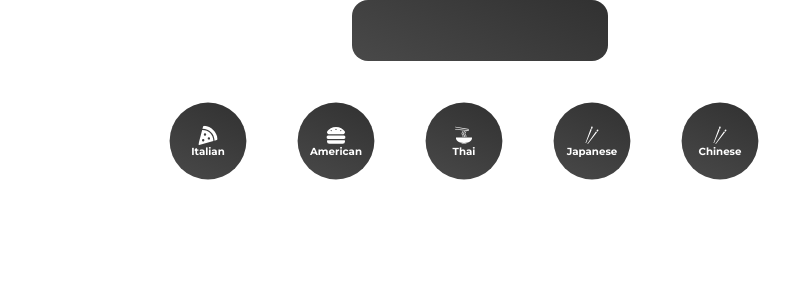
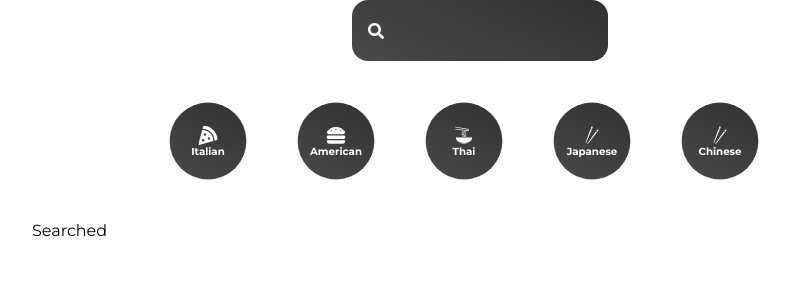
Before and after one commit to faha1999/recipes, a React (Create React App) app: page /Searched/1 in a window 1280 px wide. Shown: the top 300 px of the page, without its empty margins (160-950 px from the left). Built offline with nearby package versions, Linux system fonts and the light colour scheme.

Commit message:
added searched

```diff
--- a/src/components/Search.jsx
+++ b/src/components/Search.jsx
@@ -1,12 +1,27 @@
-import React from 'react';
+import React, { useState } from 'react';
 import { FaSearch } from 'react-icons/fa';
+import { useNavigate } from 'react-router-dom';
 
 export const Search = () => {
+  const [input, setInput] = useState('');
+  const navigate = useNavigate();
+
+  const submitHandler = (e) => {
+    e.preventDefault();
+    navigate('/searched/' + input);
+  };
+
   return (
-    <form>
+    <form onSubmit={submitHandler}>
       <div className="from">
-        <input type="text" />
+        <FaSearch />
+        <input
+          onChange={(e) => setInput(e.target.value)}
+          type="text"
+          value={input}
+        />
       </div>
+      <h1>{input}</h1>
     </form>
   );
 };
--- a/src/pages/Pages.jsx
+++ b/src/pages/Pages.jsx
@@ -1,13 +1,15 @@
 import React from 'react';
 import { Home } from './Home';
+import { Cuisine } from './Cuisine';
+import { Searched } from './Searched';
 import { Routes, Route } from 'react-router-dom';
-import { Cuisine } from './Cuisine';
 
 export const Pages = () => {
   return (
     <Routes>
       <Route path="/" element={<Home />} />
       <Route path="/cuisine/:type" element={<Cuisine />} />
+      <Route path="/Searched/:search" element={<Searched />} />
     </Routes>
   );
 };
--- /dev/null
+++ b/src/pages/Searched.jsx
@@ -0,0 +1,5 @@
+import React from 'react';
+
+export const Searched = () => {
+  return <div>Searched</div>;
+};
--- a/src/scss/_search.scss
+++ b/src/scss/_search.scss
@@ -1,5 +1,5 @@
 form {
-  margin: 0 20rem;
+  margin: 0 10rem;
 
   .from {
     position: relative;
```
